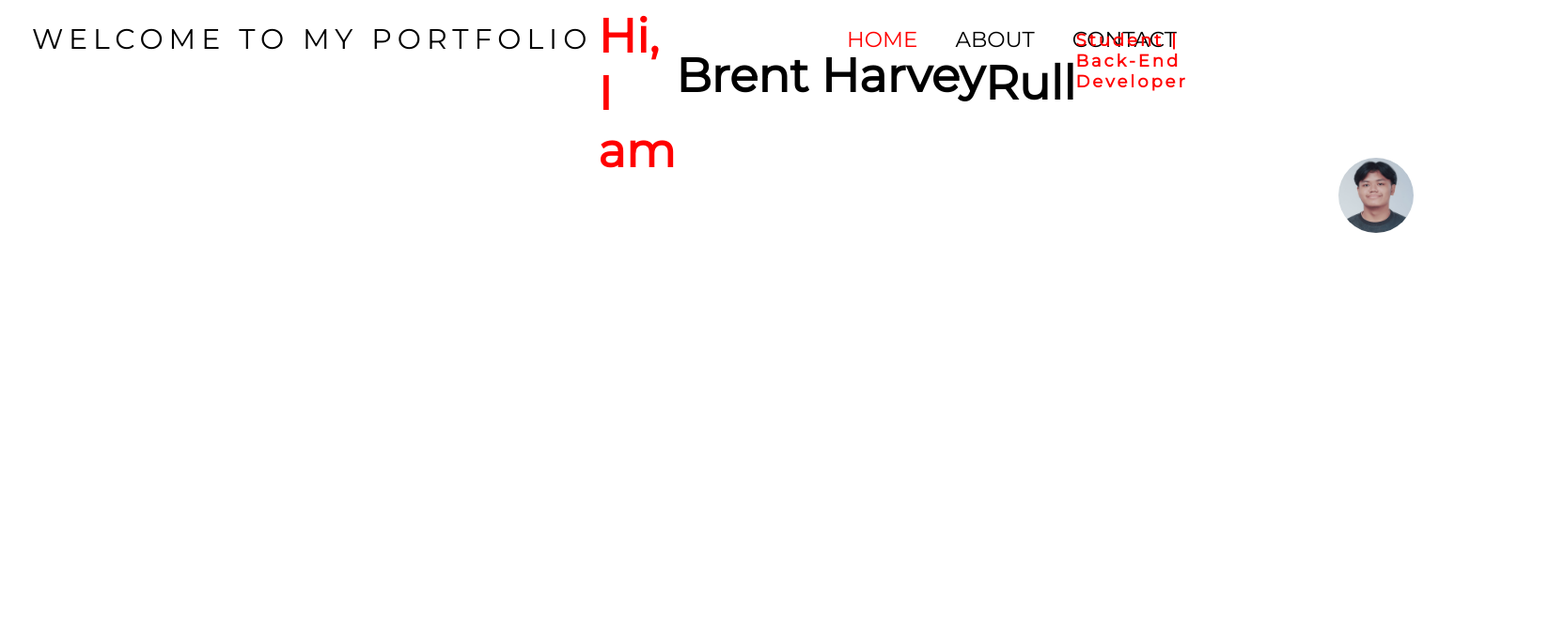
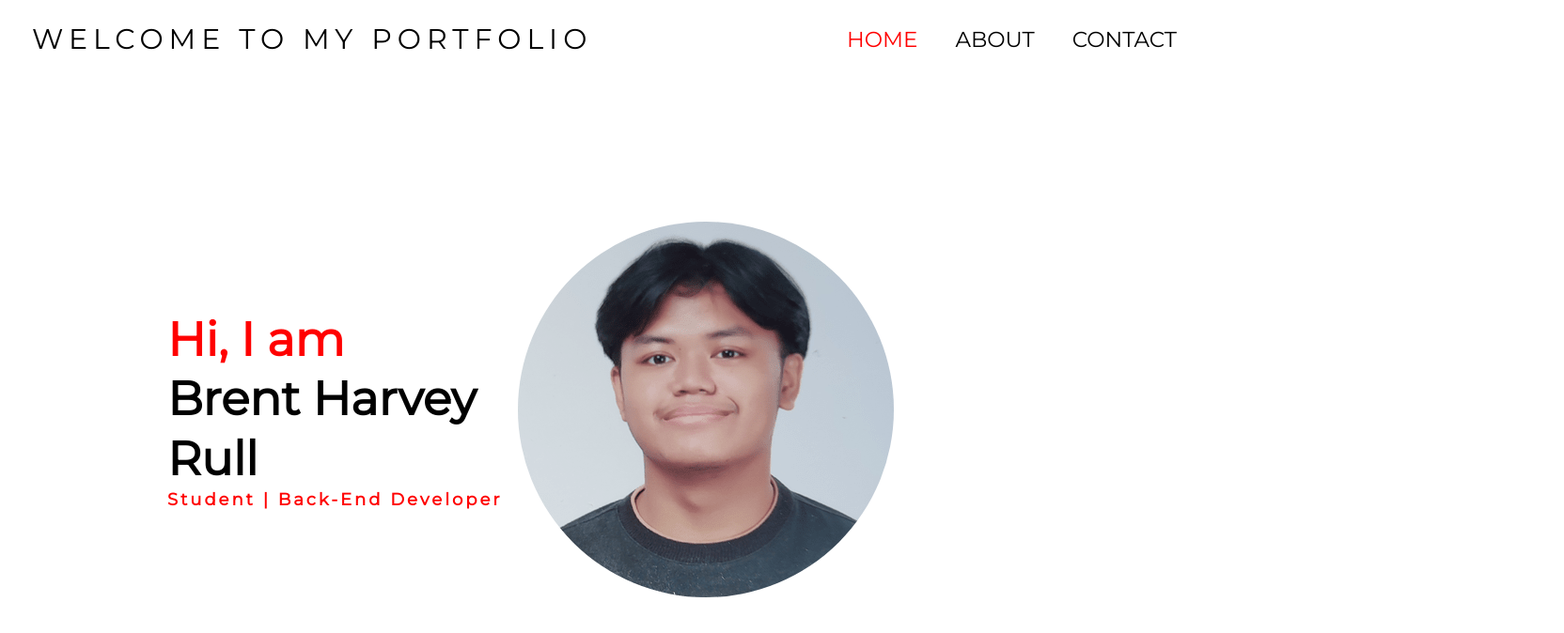
Before and after one commit to herrntsu/Rull_Lab1, a plain HTML site: page index.html in a window 1280 px wide. Shown: the whole page at 94% size, 1664 px wide, since content can reach past the window. Drawn offline with Linux system fonts and the light colour scheme.

Commit message:
Co-authored-by: Alexis John Rellon <AlexisRellon@users.noreply.github.com>

```diff
--- a/index.html
+++ b/index.html
@@ -1,13 +1,17 @@
 <!DOCTYPE html>
 <html>
+
 <head>
 	<title>
 		Personal Portfolio
 	</title>
 	<link rel="stylesheet" href="style.css">
 	<link href="https://fonts.googleapis.com/css?family=Montserrat:100,200,300,400" rel="stylesheet">
+</head>
 
-		<div class = "header">
+<body>
+	<div class="navigation-bar">
+		<div class="header">
 			<a> WELCOME TO MY PORTFOLIO</a>
 		</div>
 		<div class="topnav">
@@ -15,9 +19,9 @@
 			<a href="about.html">ABOUT</a>
 			<a class="active" href="index.html">HOME</a>
 		</div>
-</head>
-	<body>
-	<div class = "intro">
+	</div>
+	<div class="content-container">
+		<div class="intro">
 			<a>
 				Hi, I am
 			</a>
@@ -33,10 +37,11 @@
 			<h4>
 				Student | Back-End Developer
 			</h4>
-
-			<div pic>
-			<img src="pic.png" >
+		</div>
+		<div class="pic">
+			<img src="pic.png">
 		</div>
 	</div>
 </body>
+
 </html>
--- a/style.css
+++ b/style.css
@@ -33,7 +33,13 @@
   font-weight: 400;
 }
 
-.header a{
+.navigation-bar {
+  display: flex;
+  justify-content: space-between;
+
+}
+
+.header a {
 	float: left;
   color: black;
   padding: 15px 6px;
@@ -44,13 +50,18 @@
   letter-spacing: 6px;
 }
 
-.intro {
+.content-container {
+  display: flex;
+  justify-content: space-evenly;
+  align-items: center;
+  margin: 20vh 0;
+}
+
+.intro a{
 font-weight: bold;
 color: red;
 font-size: 50px;
 font-family: 'Montserrat';
-vertical-align: -250px;
-display: flex;
 }
 
 .intro h2{
@@ -88,11 +99,17 @@ top: 460px;
 letter-spacing: 3px;
 }
 
+.intro a, h2, h3, h4 {
+  margin: 0.3vh;
+}
+
 img{
-  padding: 160px;
-  border-radius: 1000px;
-  width: 25%;
-  position: center;
+  /* padding: 160px; */
+  border-radius: 50%;
+  position: relative;
+  background-repeat: no-repeat;
+  background-size: cover;
+  right: 12vw;
 }
 
 .about h1{
```
Also changed, not shown: about.html (+39 -21 lines), contact.html (+14 -19 lines), test.html (added). Lines whose indentation alone changed are shown as unchanged.
